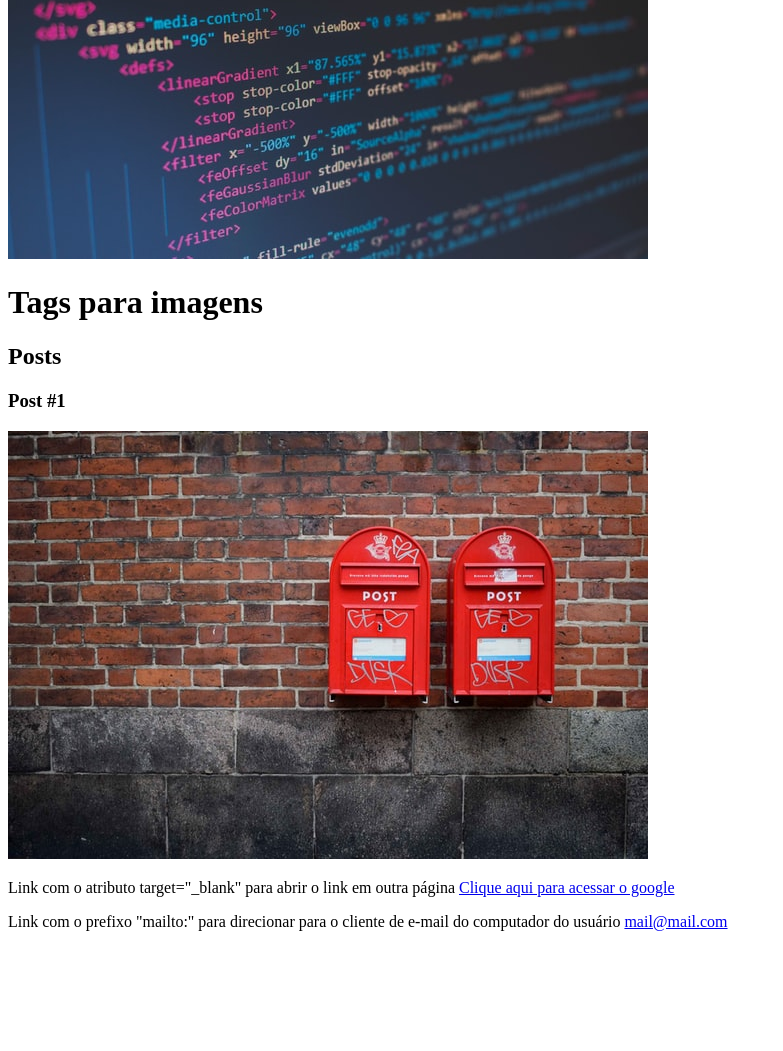
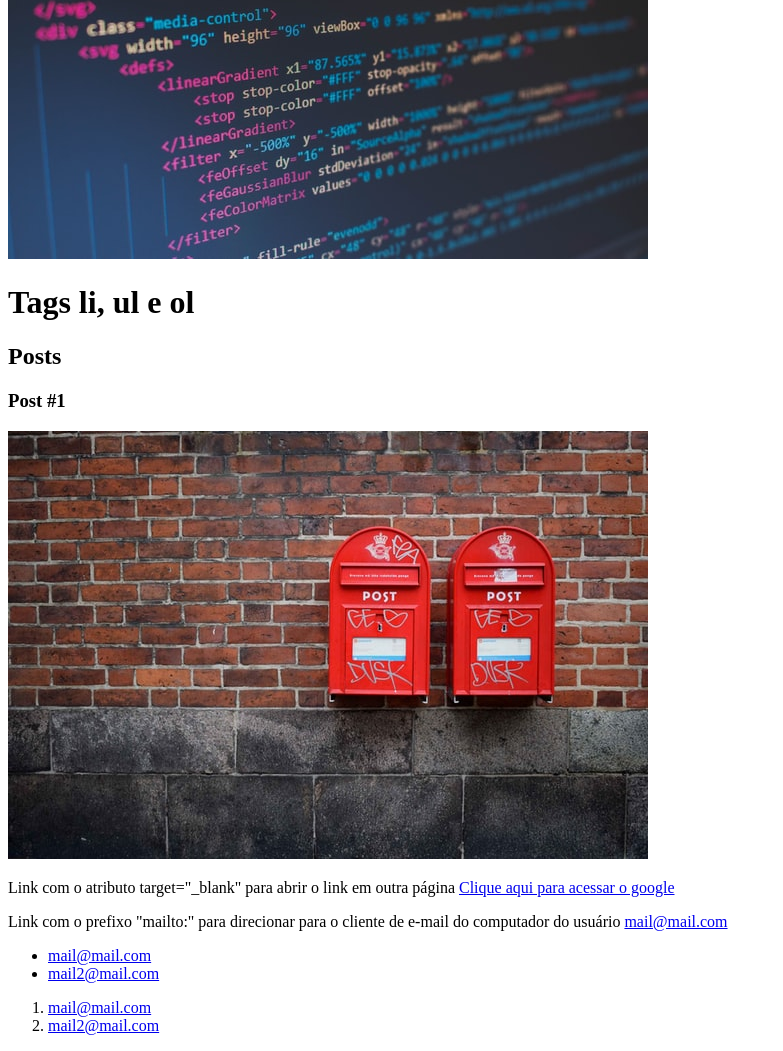
Before and after one commit to cjatoba/curso-html5-css3-digital-innovation-one, a plain HTML site: page index.html in a window 1280 px wide. Shown: the part 176-1227 px from the top of the page, without its empty margins (0-783 px from the left). Before the commit the page ends 1123 px from the top, so only its background shows below. Drawn offline with Linux system fonts and the light colour scheme.

Commit message:
Tags ul, ol e li

```diff
--- a/index.html
+++ b/index.html
@@ -2,13 +2,12 @@
 <html>
 <head>
     <meta charset="utf-8">
-    <title>Tags para imagens</title>
+    <title>Tags li, ul e ol</title>
 </head>
 <body>
     <header>
-        <!-- a tag alt serve para ser utilizada por leitores de tela e para o caso da imagem não estar disponível ser exibido o texto do alt no lugar da imagem -->
         <img src="florian-olivo-4hbJ-eymZ1o-unsplash.jpg" alt="Ilustração de um código HTML">
-        <h1>Tags para imagens</h1>
+        <h1>Tags li, ul e ol</h1>
     </header>
     <section>
         <header>
@@ -27,6 +26,26 @@
             </p>
         </article>
     </section>
-    <footer></footer>
+    <footer>
+        <!-- Lista não ordenada -->
+        <ul>
+            <li>
+                <a href="mailto:mail@mail.com" target="_blank">mail@mail.com</a>
+            </li>
+            <li>
+                <a href ="mailto:mail2@mail.com" target="_blank">mail2@mail.com</a>
+            </li>
+        </ul>
+
+        <!-- Lista ordenada -->
+        <ol>
+            <li>
+                <a href="mailto:mail@mail.com" target="_blank">mail@mail.com</a>
+            </li>
+            <li>
+                <a href ="mailto:mail2@mail.com" target="_blank">mail2@mail.com</a>
+            </li>
+        </ol>
+    </footer>
 </body>
 </html>
```
